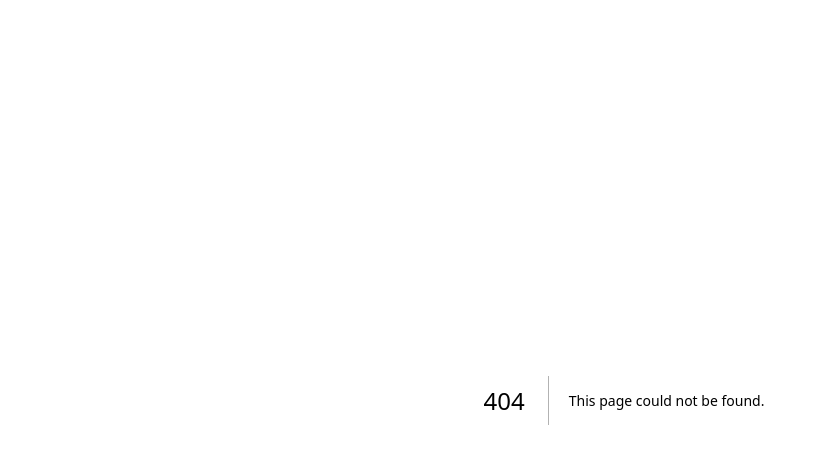
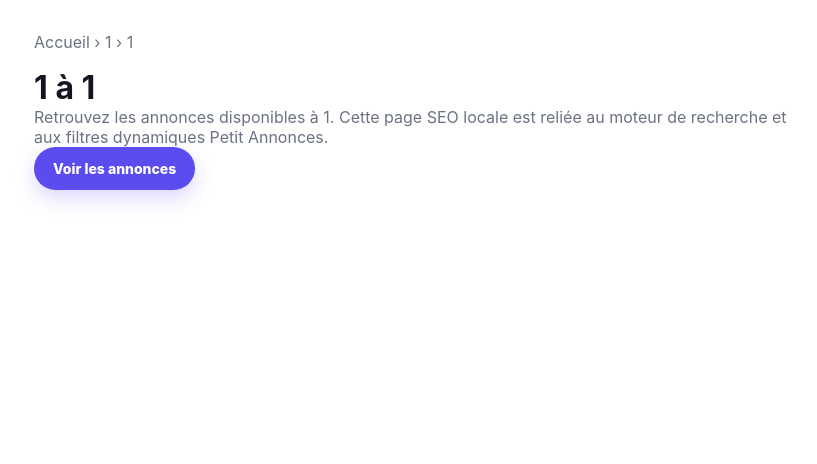
Before and after one commit to hakersoy66/petitannonces, a Next.js app in the folder apps/web/: page /c/1/1 in a window 1280 px wide. Before the commit this address had no page. Shown: the top 464 px of the page, without its empty margins (16-833 px from the left). Built offline with nearby package versions, Linux system fonts and the light colour scheme.

Commit message:
feat(seo): add category city landing route

```diff
--- /dev/null
+++ b/apps/web/app/c/[category]/[city]/page.tsx
@@ -0,0 +1,32 @@
+import type { Metadata } from "next";
+
+type Props = { params: Promise<{ category: string; city: string }> };
+
+function pretty(value: string) {
+  return decodeURIComponent(value).replace(/-/g, " ").replace(/\b\w/g, (char) => char.toUpperCase());
+}
+
+export async function generateMetadata({ params }: Props): Promise<Metadata> {
+  const { category, city } = await params;
+  const categoryName = pretty(category);
+  const cityName = pretty(city);
+  return {
+    title: `${categoryName} à ${cityName} - Annonces | Petit Annonces`,
+    description: `Découvrez les annonces ${categoryName.toLowerCase()} à ${cityName} sur Petit Annonces. Recherche locale, filtres et annonces récentes.`,
+    alternates: { canonical: `/c/${category}/${city}` },
+  };
+}
+
+export default async function CategoryCityPage({ params }: Props) {
+  const { category, city } = await params;
+  const categoryName = pretty(category);
+  const cityName = pretty(city);
+  return (
+    <main className="shell" style={{ padding: "32px 0 72px" }}>
+      <nav aria-label="Fil d’Ariane" style={{ color: "#6b7280", marginBottom: 16 }}>Accueil › {categoryName} › {cityName}</nav>
+      <h1>{categoryName} à {cityName}</h1>
+      <p style={{ color: "#6b7280", maxWidth: 760 }}>Retrouvez les annonces disponibles à {cityName}. Cette page SEO locale est reliée au moteur de recherche et aux filtres dynamiques Petit Annonces.</p>
+      <a className="button button-primary" href={`/recherche?category=${encodeURIComponent(category)}&city=${encodeURIComponent(cityName)}`}>Voir les annonces</a>
+    </main>
+  );
+}
```
